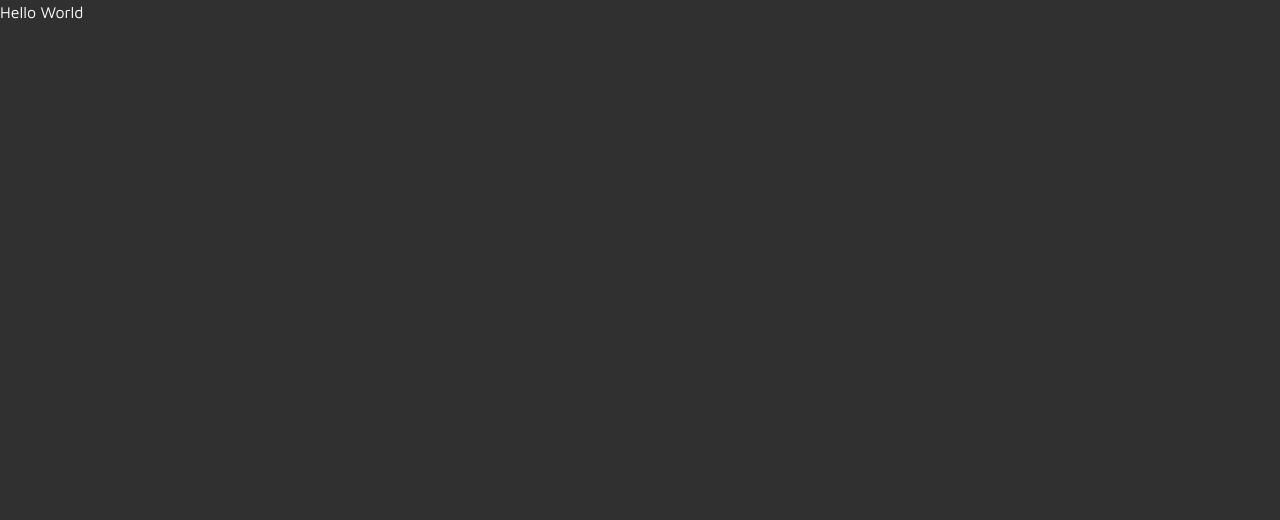
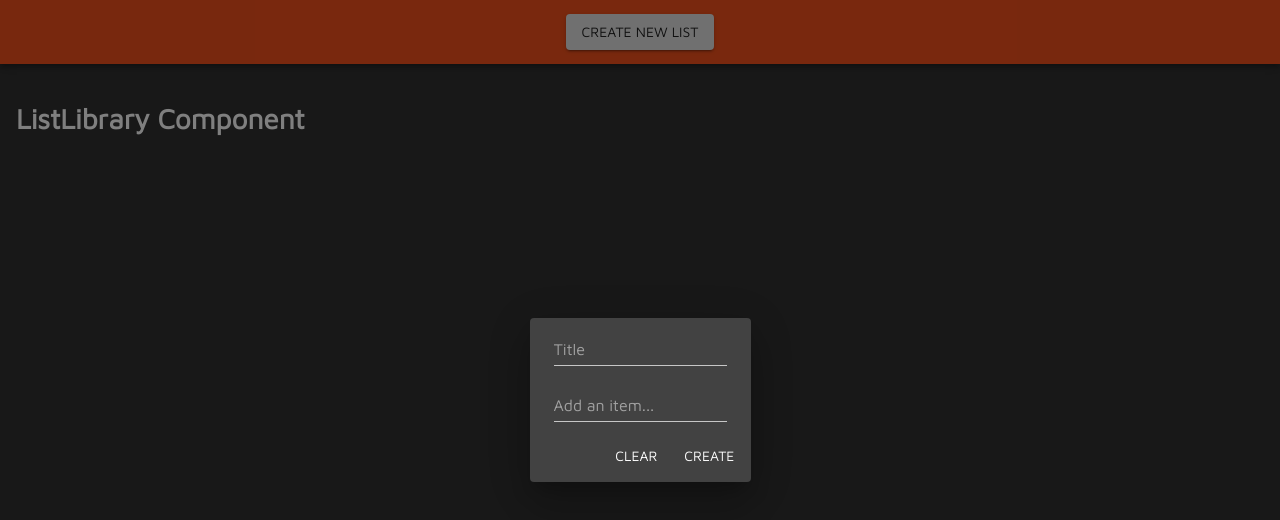
Before and after one commit to eggdev/keep-clone, a React (Create React App) app: page / in a window 1280 px wide. Shown: the top 520 px of the page. Built offline with nearby package versions, Linux system fonts and the light colour scheme; the HTML template or start-up script is replaced by a standard one.

Commit message:
Dialog for list creation with dynamic input

```diff
--- a/src/App.js
+++ b/src/App.js
@@ -1,19 +1,25 @@
 import React from "react";
 import { Provider as StoreProvider } from "react-redux";
+import { BrowserRouter as Router } from "react-router-dom";
 import { ThemeProvider } from "@material-ui/core/styles";
 import CssBaseline from "@material-ui/core/CssBaseline";
 
-import Typography from "@material-ui/core/Typography";
 import MuiTheme from "./utils/theme";
 
 import store from "./store/store";
+
+import AppNav from "./components/AppNav/AppNav";
+import AppRoutes from "./routes/AppRoutes";
 
 function App() {
   return (
     <StoreProvider store={store}>
       <ThemeProvider theme={MuiTheme}>
         <CssBaseline />
-        <Typography>Hello World</Typography>
+        <Router>
+          <AppNav />
+          <AppRoutes />
+        </Router>
       </ThemeProvider>
     </StoreProvider>
   );
--- /dev/null
+++ b/src/components/AppNav/AppNav.js
@@ -0,0 +1,34 @@
+import React, { useState } from "react";
+import { makeStyles } from "@material-ui/core/styles";
+import AppBar from "@material-ui/core/AppBar";
+import Toolbar from "@material-ui/core/Toolbar";
+import Button from "@material-ui/core/Button";
+import CreateList from "../CreateList/CreateList";
+
+const useStyles = makeStyles(() => ({
+  toolbarContainer: {
+    display: "flex",
+    justifyContent: "center",
+    alignItems: "center",
+  },
+}));
+
+const AppNav = () => {
+  const { toolbarContainer } = useStyles();
+  const [showDialog, setShowDialog] = useState(true);
+  const togglePopover = () => {
+    setShowDialog(!showDialog);
+  };
+  return (
+    <AppBar position="static">
+      <Toolbar className={toolbarContainer}>
+        <Button onClick={togglePopover} variant="contained">
+          Create New List
+        </Button>
+        <CreateList showDialog={showDialog} setShowDialog={setShowDialog} />
+      </Toolbar>
+    </AppBar>
+  );
+};
+
+export default AppNav;
--- /dev/null
+++ b/src/components/CreateList/CreateList.js
@@ -0,0 +1,70 @@
+import React, { useState } from "react";
+import { makeStyles } from "@material-ui/core/styles";
+import Dialog from "@material-ui/core/Dialog";
+import TextField from "@material-ui/core/TextField";
+import Typography from "@material-ui/core/Typography";
+import DialogTitle from "@material-ui/core/DialogTitle";
+import DialogContent from "@material-ui/core/DialogContent";
+import DialogActions from "@material-ui/core/DialogActions";
+import Button from "@material-ui/core/Button";
+
+const useStyles = makeStyles((theme) => ({
+  dialogContainer: {
+    minWidth: "100%",
+  },
+}));
+
+const CreateList = ({ showDialog, setShowDialog }) => {
+  const { dialogContainer } = useStyles();
+  const [title, setTitle] = useState("");
+  const [currentListInput, setCurrentListInput] = useState("");
+  const [listItems, setListItems] = useState([]);
+
+  const handleTitleChange = (evt) => {
+    setTitle(evt.target.value);
+  };
+  const handleCurrentListItemChange = (evt) => {
+    setCurrentListInput(evt.target.value);
+  };
+
+  const handleListItemSubmit = (evt) => {
+    if (evt.key === "Enter" && currentListInput !== "") {
+      setListItems([...listItems, currentListInput]);
+      setCurrentListInput("");
+    }
+  };
+
+  return (
+    <Dialog
+      className={dialogContainer}
+      open={showDialog}
+      onClose={() => setShowDialog(false)}
+      maxWidth="md"
+    >
+      <DialogTitle>
+        <TextField
+          placeholder="Title"
+          value={title}
+          onChange={handleTitleChange}
+        />
+      </DialogTitle>
+      <DialogContent>
+        {listItems.map((li) => (
+          <Typography>{li}</Typography>
+        ))}
+        <TextField
+          placeholder="Add an item..."
+          value={currentListInput}
+          onChange={handleCurrentListItemChange}
+          onKeyPress={handleListItemSubmit}
+        />
+      </DialogContent>
+      <DialogActions>
+        <Button>Clear</Button>
+        <Button>Create</Button>
+      </DialogActions>
+    </Dialog>
+  );
+};
+
+export default CreateList;
--- /dev/null
+++ b/src/routes/AppRoutes.js
@@ -0,0 +1,29 @@
+import React, { Suspense, lazy } from "react";
+import { Route, Switch } from "react-router-dom";
+import { makeStyles } from "@material-ui/core/styles";
+
+import Box from "@material-ui/core/Box";
+
+const ListLibrary = lazy(() => import("./ListLibrary/ListLibrary"));
+
+const useStyles = makeStyles((theme) => ({
+  routeContainer: {
+    minHeight: "100%",
+    minWidth: "100%",
+    padding: theme.spacing(2),
+  },
+}));
+const AppRoutes = () => {
+  const { routeContainer } = useStyles();
+  return (
+    <Box className={routeContainer}>
+      <Suspense fallback={<div>...Loading</div>}>
+        <Switch>
+          <Route path="/" component={ListLibrary} />
+        </Switch>
+      </Suspense>
+    </Box>
+  );
+};
+
+export default AppRoutes;
--- /dev/null
+++ b/src/routes/ListLibrary/ListLibrary.js
@@ -0,0 +1,10 @@
+import React from 'react';
+const ListLibrary = () => {
+	return (
+    <>
+		  <h1>ListLibrary Component</h1>
+    </>
+	);
+};
+
+export default ListLibrary;
```
Also changed, not shown: src/components/ListItems/ListItems.js (added, +15 -0 lines).
